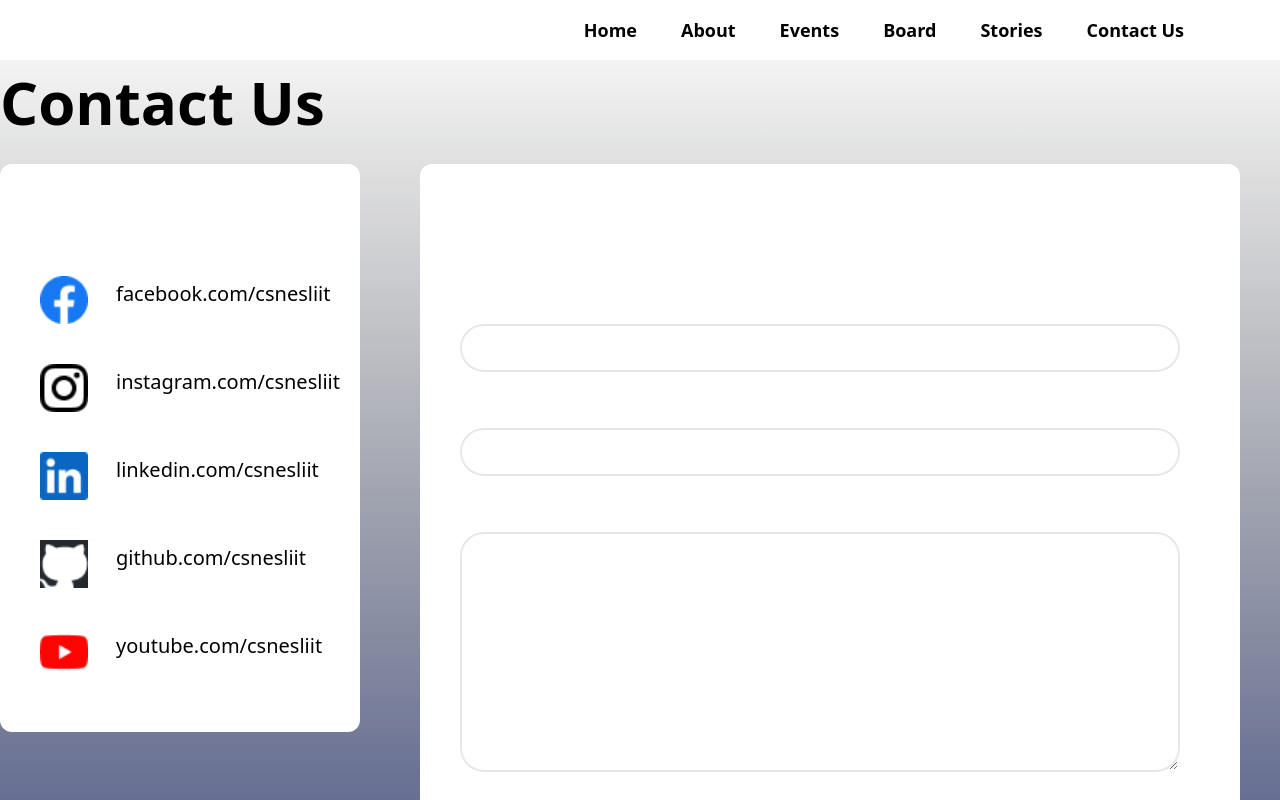
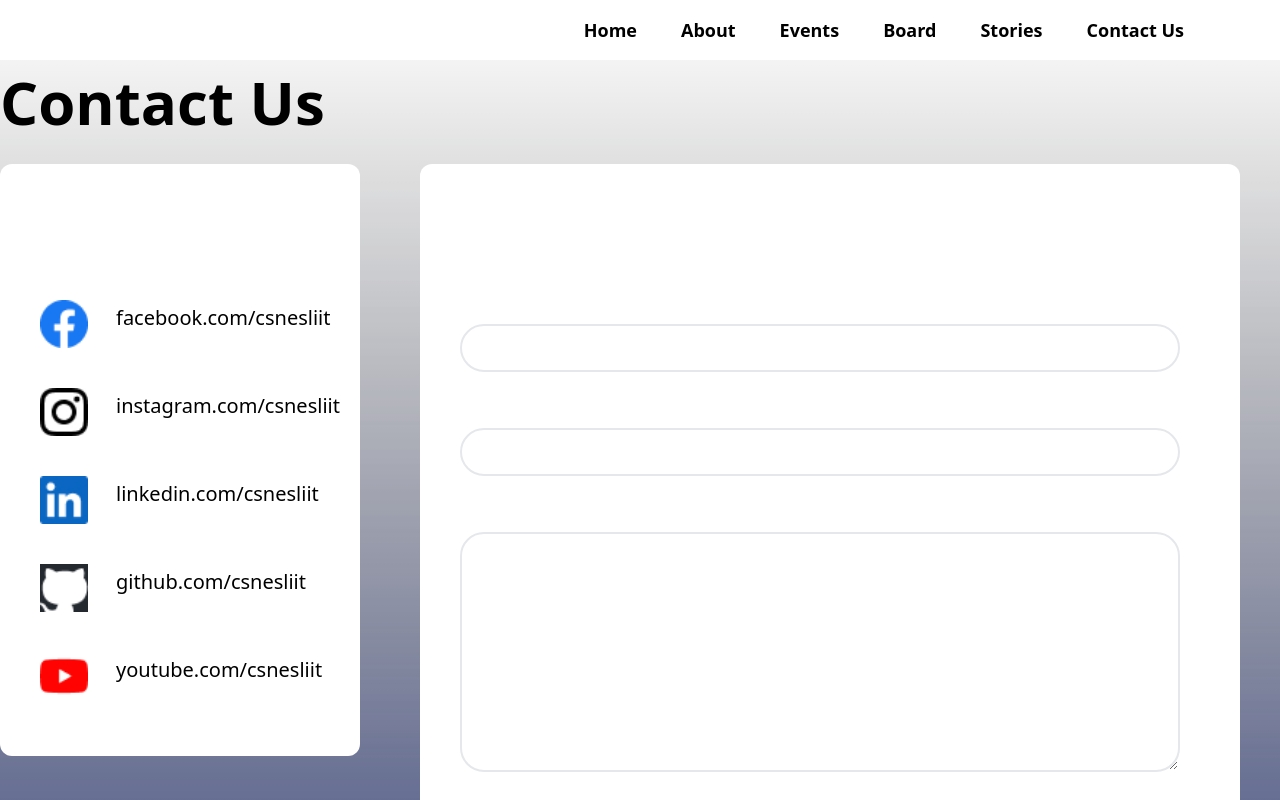
Before and after one commit to ms-club-sliit/CSNE-SC-Official-Web, a Next.js app: page /contactUs in a window 1280 px wide. Shown: the top 800 px of the page. Built offline with nearby package versions, Linux system fonts and the light colour scheme.

Commit message:
chore: added minor fix

```diff
--- a/src/app/contactUs/page.jsx
+++ b/src/app/contactUs/page.jsx
@@ -16,7 +16,7 @@ const ContactUs = () => {
             <p className="text-gray text-lg lg:text-xl">
               Explore all the events organized by our students.{" "}
             </p>
-            <div className="flex flex-row mt-10 lg:mt-4 sm:mt-6">
+            <div className="flex flex-row mt-10">
               <Image
                 src="/images/facebook.png"
                 alt="facebook"
```
